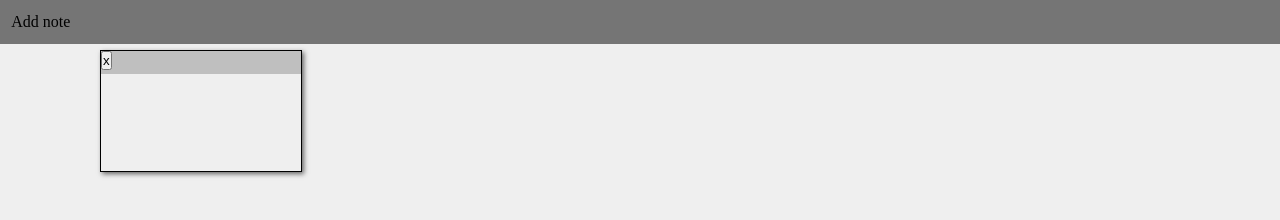
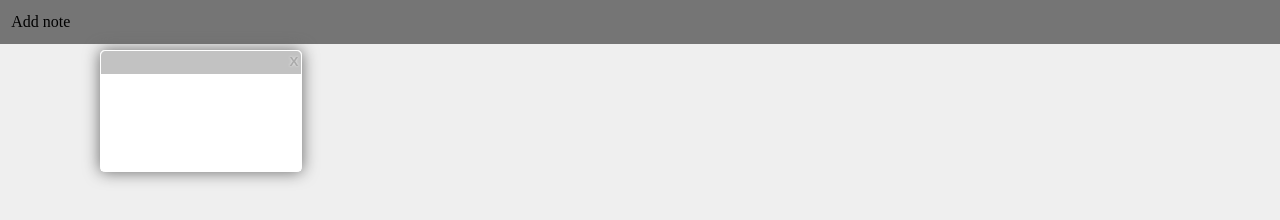
Before and after one commit to bseber/js_playground, a plain HTML site: page vanilla_pinboard/index.html in a window 1280 px wide. Both pictures are taken after a click on the link "Add note". Drawn offline with Linux system fonts and the light colour scheme.

Commit message:
styled note

```diff
--- a/vanilla_pinboard/pinboard-app.js
+++ b/vanilla_pinboard/pinboard-app.js
@@ -32,6 +32,7 @@
         container.appendChild(content);
 
         btnClose.setAttribute("class", "btn-close");
+        btnClose.setAttribute("title", "close");
         btnClose.innerHTML = "x";
 
         toolbar.setAttribute("class", "toolbar");
--- a/vanilla_pinboard/pinboard-style.css
+++ b/vanilla_pinboard/pinboard-style.css
@@ -58,8 +58,9 @@ a {
 }
 
 #pinboard section {
-    border: 1px solid black;
-    box-shadow: 0.125em 0.125em 0.3em #666;
+    border: 1px solid #FFFFFF;
+    border-radius: 0.3em;
+    box-shadow: 0em 0em 1em #666;
     width: 200px;
     height: 120px;
     position: absolute;
@@ -68,8 +69,10 @@ a {
 .note .header {
     width: 100%;
     height: 23px;
-    background-color: rgba(0, 0, 0, 0.2);
+    background-color: #C2C2C2;
     cursor: move;
+    border-top-left-radius: 0.3em;
+    border-top-right-radius: 0.3em;
 }
 
 .note .content {
@@ -81,4 +84,17 @@ a {
     padding: 0.3em;
     overflow: auto;
     outline: none;
+    background-color: #FFFFFF;
 }
+
+.btn-close {
+    float: right;
+    background-color: inherit;
+    border: none;
+    padding: 0.2em;
+    cursor: pointer;
+    color: #AAAAAA;
+    text-shadow: 0 0 0.2em #EEEEEE;
+    text-transform: uppercase;
+    font-weight: bold;
+}
```
